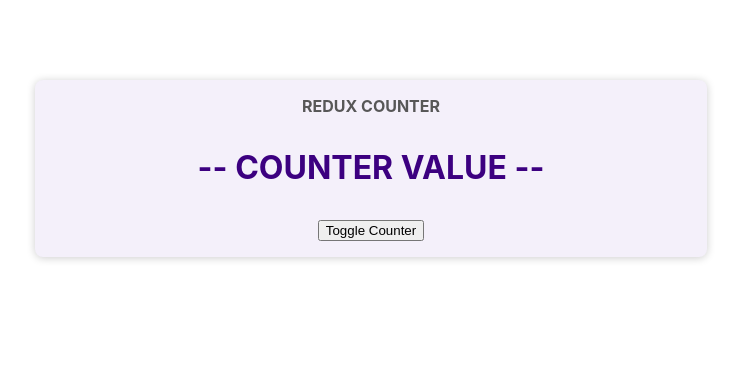
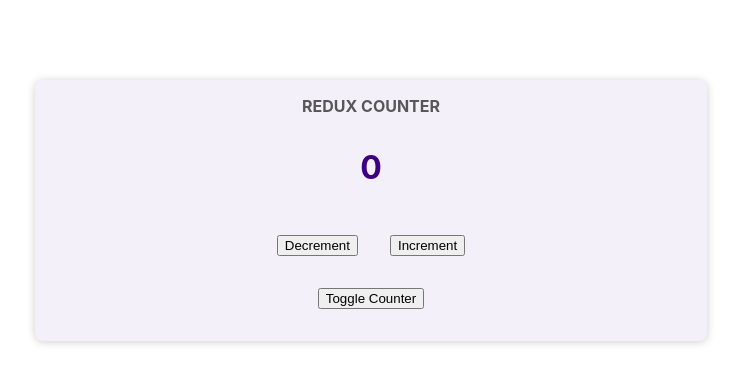
Before and after one commit to ciamac-da/react-redux-auth, a React app: page / in a window 1280 px wide. Shown: the whole page, without its empty margins (269-1010 px from the left). Built offline with nearby package versions, Linux system fonts and the light colour scheme.

```diff
--- a/src/components/Counter.js
+++ b/src/components/Counter.js
@@ -1,13 +1,31 @@
 import  React  from 'react';
 import classes from './Counter.module.css';
+import {useSelector, useDispatch} from "react-redux";
+
 
 const Counter = () => {
+  const dispatch = useDispatch()
+  const counter = useSelector( state => state.counter)
+
+
+  const increment = () => {
+    dispatch({type:"INCREMENT"})
+  }
+  const decrement = () => {
+    dispatch({type:"DECREMENT"})
+  }
+
+
   const toggleCounterHandler = () => {};
 
   return (
     <main className={classes.counter}>
       <h1>Redux Counter</h1>
-      <div className={classes.value}>-- COUNTER VALUE --</div>
+      <div className={classes.value}>{counter}</div>
+      <div>
+        <button onClick={decrement}>Decrement</button>
+        <button onClick={increment}>Increment</button>
+      </div>
       <button onClick={toggleCounterHandler}>Toggle Counter</button>
     </main>
   );
--- a/src/components/Counter.module.css
+++ b/src/components/Counter.module.css
@@ -21,3 +21,7 @@
   margin: 2rem 0;
   font-weight: bold;
 }
+
+.counter button {
+margin: 1rem;
+}
--- a/src/index.js
+++ b/src/index.js
@@ -2,8 +2,14 @@
 import ReactDOM from 'react-dom';
 import './index.css';
 import App from './containers/App';
+import { Provider } from "react-redux";
+import  store  from './store/index';
+
 
 ReactDOM.render(
-    <App />,
+  <Provider store={store}>
+    <App />
+  </Provider>
+  ,
   document.getElementById('root')
 );
--- a/src/store/index.js
+++ b/src/store/index.js
@@ -1,4 +1,4 @@
-import redux from 'redux';
+import {createStore} from 'redux';
 
 
 const counterReducer = (state = {counter: 0}, action) => {
@@ -16,7 +16,7 @@
 }
 
 
-const store = redux.createStore(counterReducer)
+const store = createStore(counterReducer)
 
 
 export default store;
```
